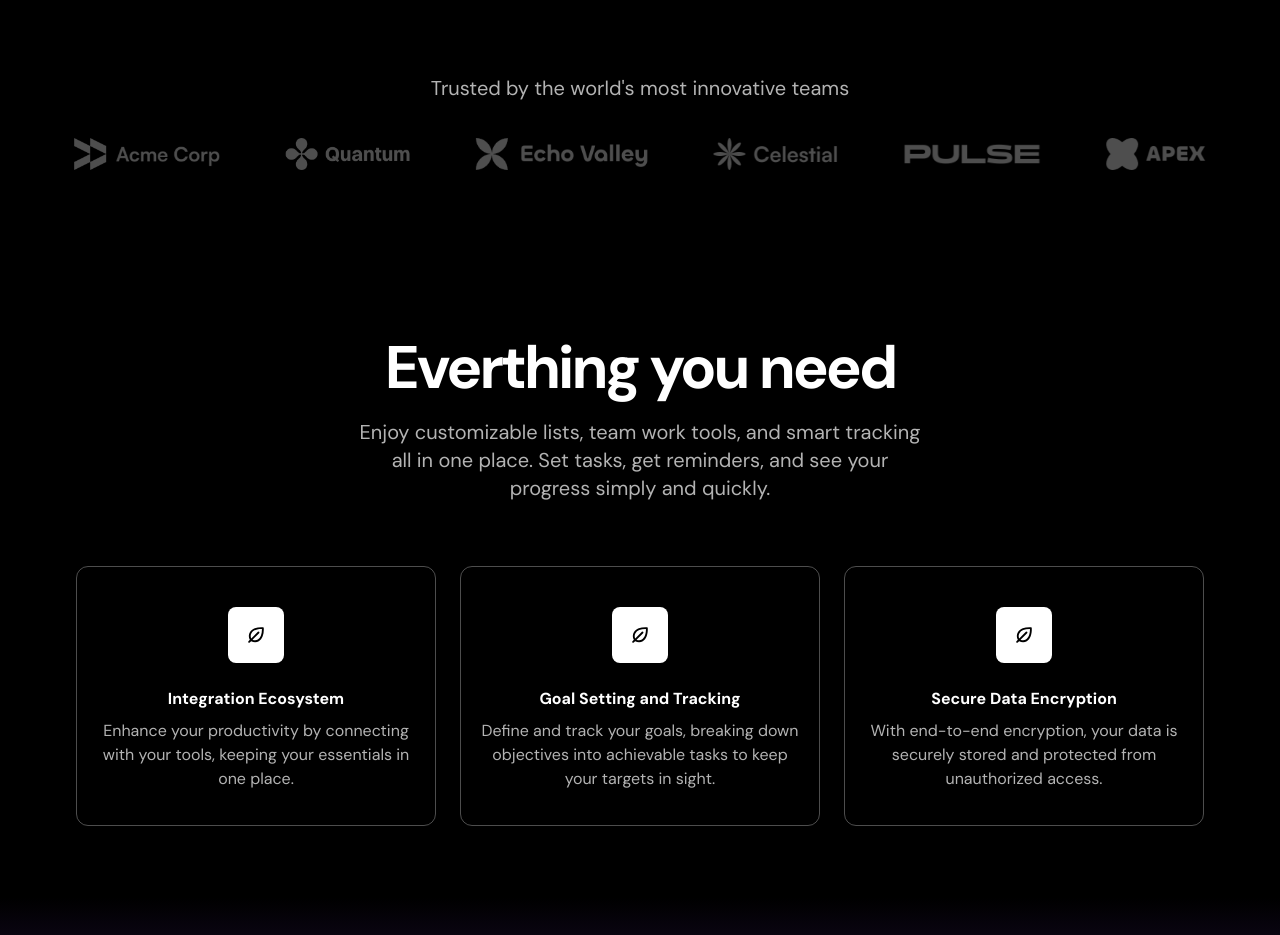
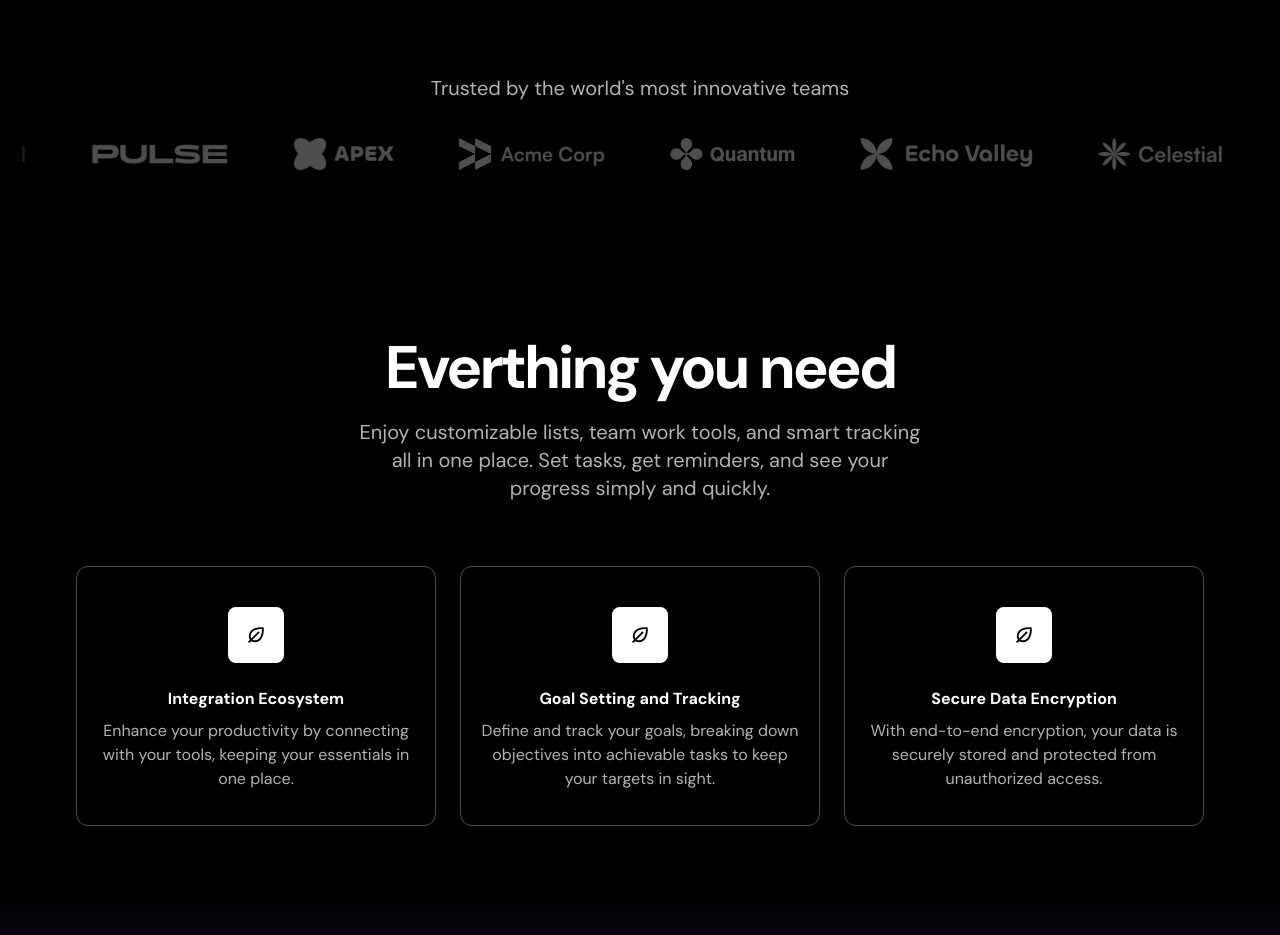
Before and after one commit to riyan047/Task-List, a Next.js app: page / in a window 1280 px wide. Shown: the part 860-1795 px from the top of the page. Built offline with nearby package versions, Linux system fonts and the light colour scheme.

Commit message:
added logoTicker animation

```diff
--- a/src/components/LogoTicker.tsx
+++ b/src/components/LogoTicker.tsx
@@ -1,3 +1,4 @@
+'use client';
 import acmeLogo from "../assets/images/acme.png";
 import quantumLogo from "../assets/images/quantum.png";
 import echoLogo from "../assets/images/echo.png";
@@ -5,6 +6,7 @@
 import pulseLogo from "../assets/images/pulse.png";
 import apexLogo from "../assets/images/apex.png";
 import Image from "next/image";
+import { motion } from 'framer-motion'
 
 const images = [
   { src: acmeLogo, alt: "Acme Logo" },
@@ -21,12 +23,32 @@
       <h2 className="text-center text-xl text-white/70 ">
         Trusted by the world's most innovative teams
       </h2>
-      <div className="overflow-hidden mt-9 before:content-[''] after:content-[''] before:absolute after:absolute before:h-full after:h-full before:w-5 after:w-5 before:left-0 after:right-0 relative before:top-0 after:top-0 before:bg-[linear-gradient(to_right,#000,rgb(0,0,0,0))] after:bg-[linear-gradient(to_left,#000,rgb(0,0,0,0))]">
-        <div className="flex gap-16 justify-center ">
+      <div className=" flex overflow-hidden mt-9 before:z-10 before:content-[''] after:content-[''] before:absolute after:absolute before:h-full after:h-full before:w-5 after:w-5 before:left-0 after:right-0 relative before:top-0 after:top-0 before:bg-[linear-gradient(to_right,#000,rgb(0,0,0,0))] after:bg-[linear-gradient(to_left,#000,rgb(0,0,0,0))]">
+        <motion.div
+        transition={{
+          duration: 10,
+          ease:"linear",
+          repeat:Infinity
+        }}
+        initial={{translateX: 0}}
+        animate={{translateX: "-50%"}}
+        className="flex gap-16 flex-none pr-16">
+
           {images.map((item, index) => (
-            <Image key={index} src={item.src} alt='item.alt' className="flex-none h-8 w-auto"  />)
+            <Image
+            key={index}
+            src={item.src}
+            alt='item.alt'
+            className="flex-none h-8 w-auto"  />)
           )}
-        </div>
+          {images.map((item, index) => (
+            <Image
+            key={index}
+            src={item.src}
+            alt='item.alt'
+            className="flex-none h-8 w-auto"  />)
+          )}
+        </motion.div>
       </div>
     </div>
   </div>)
```
